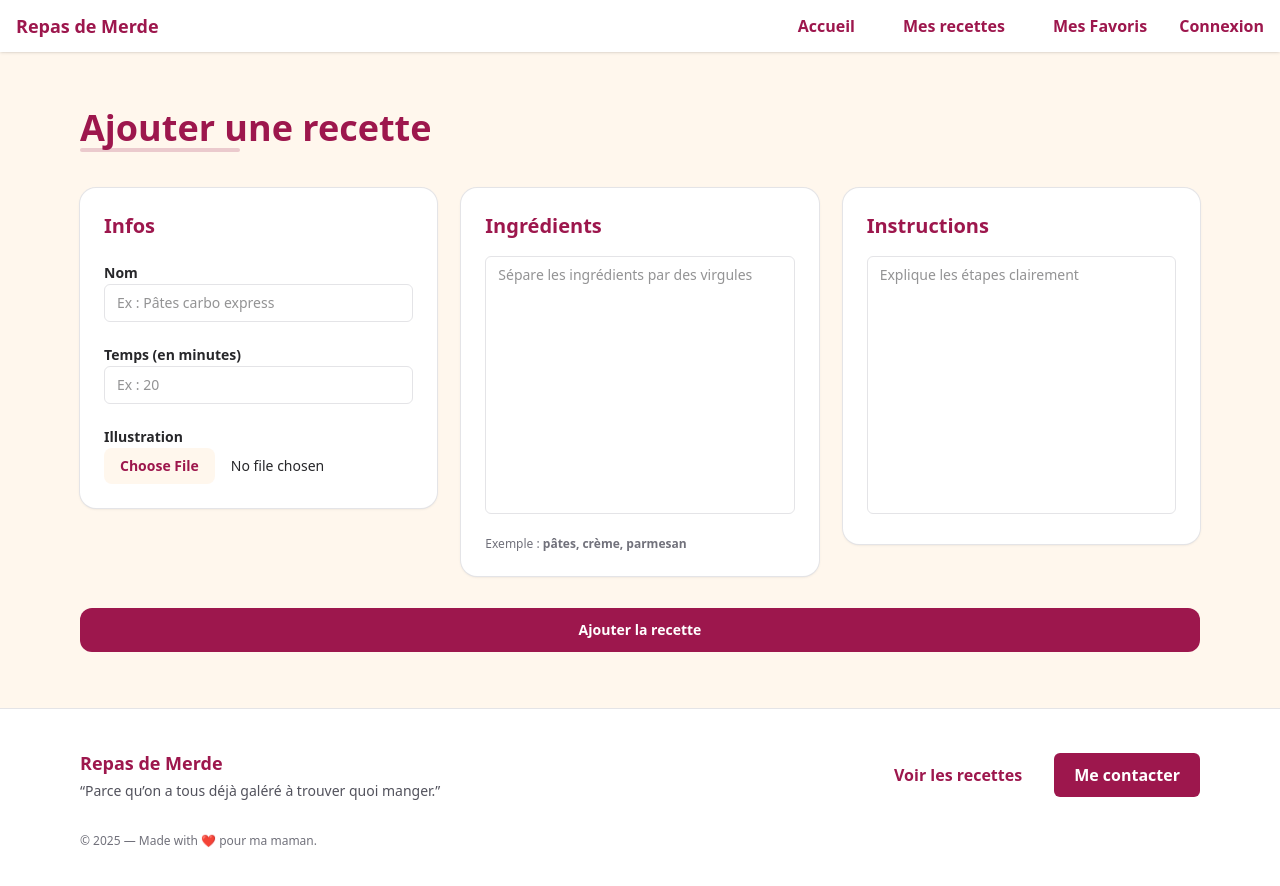
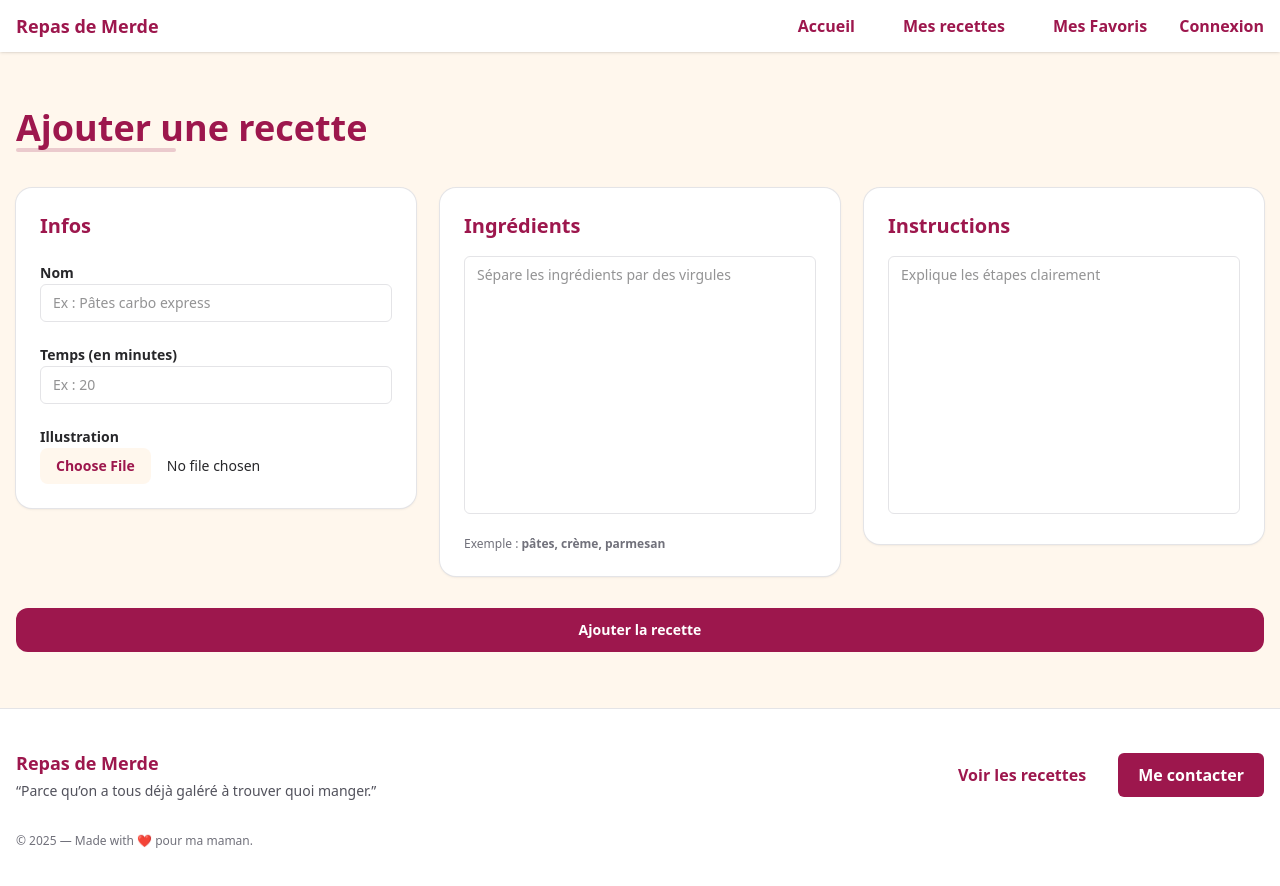
Before and after one commit to 19946-Dresden-St/cooking-recipes, a React (Vite) app in the folder frontend/food-blog-app/: page /addRecipe in a window 1280 px wide. Shown: the top 886 px of the page. Built offline with nearby package versions, Linux system fonts and the light colour scheme; a web font is replaced by a local one.

Commit message:
Replaces max-w-6xl with container class
Uses the 'container' class instead of 'max-w-6xl px-4' to manage content width and padding.
This change aims for a more consistent and responsive layout across different screen sizes by leveraging predefined container styles.

```diff
--- a/frontend/food-blog-app/src/components/Footer.jsx
+++ b/frontend/food-blog-app/src/components/Footer.jsx
@@ -1,7 +1,7 @@
 export default function Footer() {
     return (
         <footer className="bg-white border-t border-zinc-200">
-            <div className="mx-auto max-w-6xl px-4 py-10">
+            <div className="mx-auto container py-10">
                 <div className="flex flex-col gap-6 md:flex-row md:items-center md:justify-between">
                     <div>
                         <p className="text-primary text-lg font-extrabold">Repas de Merde</p>
--- a/frontend/food-blog-app/src/index.css
+++ b/frontend/food-blog-app/src/index.css
@@ -14,6 +14,11 @@
 }
 
 @layer base {
+
+    .container {
+        @apply mx-auto max-w-6xl px-4;
+    }
+
     .nav-item {
         @apply text-primary font-semibold hover:text-white hover:bg-primary rounded-sm transition duration-300 px-4 py-1.5;
     }
--- a/frontend/food-blog-app/src/pages/AddFoodRecipe.jsx
+++ b/frontend/food-blog-app/src/pages/AddFoodRecipe.jsx
@@ -36,7 +36,7 @@
 
     return (
         <section className="bg-secondary py-10 md:py-14">
-            <div className="mx-auto max-w-6xl px-4">
+            <div className="mx-auto container">
 
                 <h2 className="mb-10">
                         <span className="relative inline-block">
--- a/frontend/food-blog-app/src/pages/Home.jsx
+++ b/frontend/food-blog-app/src/pages/Home.jsx
@@ -90,7 +90,7 @@
             }
 
             <section id="recipesList" className="scroll-mt-24 bg-secondary py-16">
-                <div className="mx-auto max-w-6xl px-4">
+                <div className="mx-auto container">
 
                     <h2 className="mb-10">
                         <span className="relative inline-block">
```
